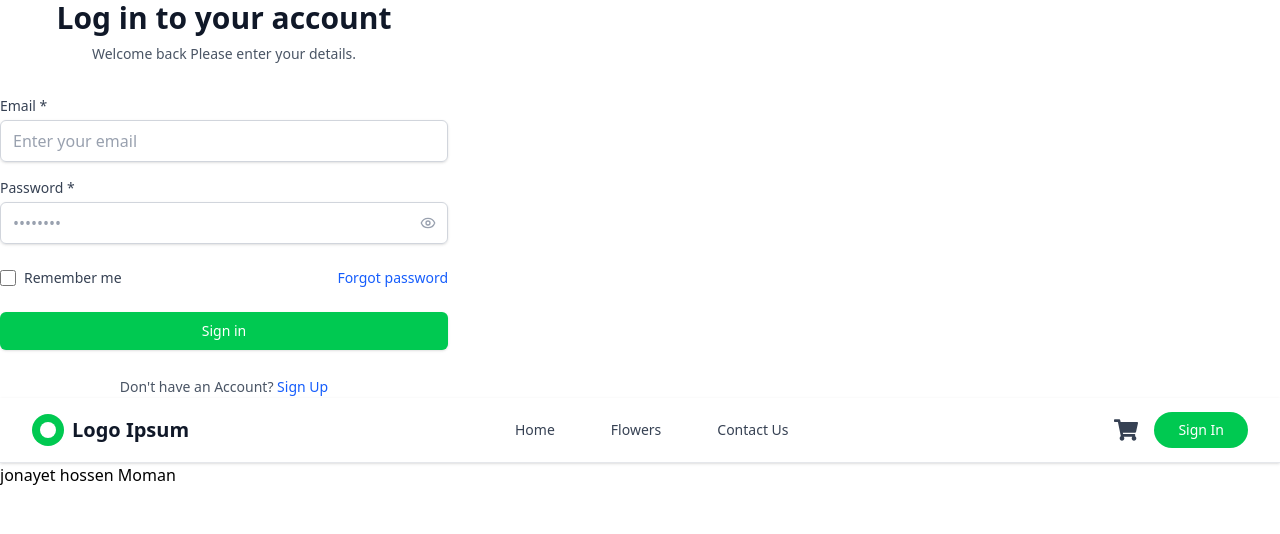
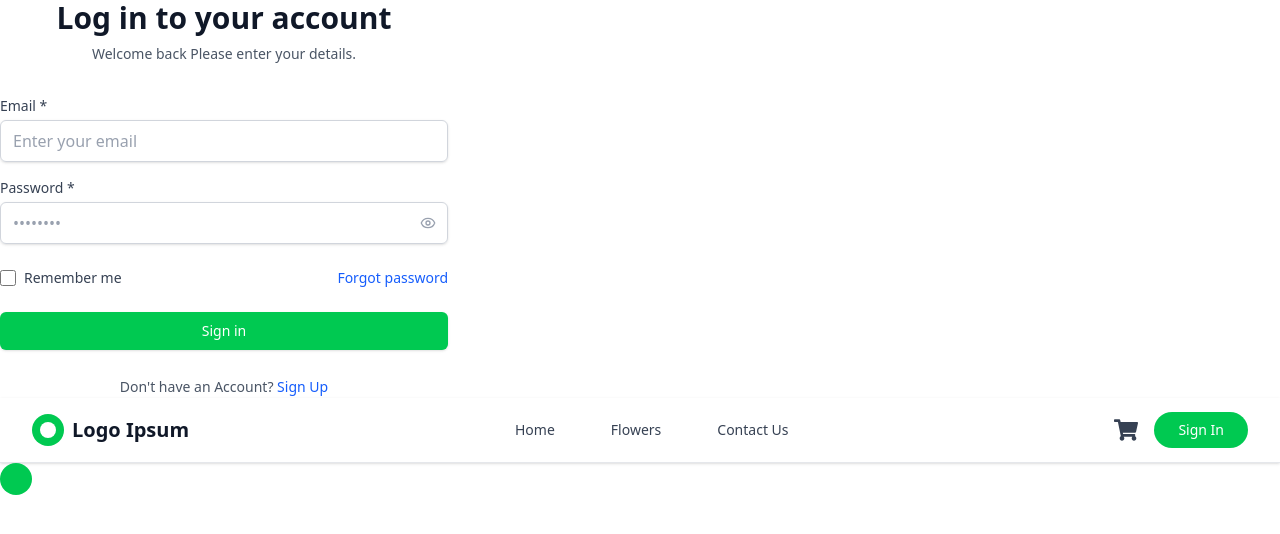
Before and after one commit to jonayethossen/Flower_Ecommerce, a React (Vite) app: page / in a window 1280 px wide. Shown: the top 534 px of the page. Built offline with nearby package versions, Linux system fonts and the light colour scheme.

Commit message:
Nothing to do

```diff
--- a/src/components/Hero/HeroSection.jsx
+++ b/src/components/Hero/HeroSection.jsx
@@ -3,7 +3,7 @@ import React from "react";
 const HeroSection = () => {
   return (
     <section>
-      <div>jonayet hossen Moman</div>
+      <div className="w-8 h-8 bg-green-500 rounded-full flex items-center justify-center"></div>
     </section>
   );
 };
```
